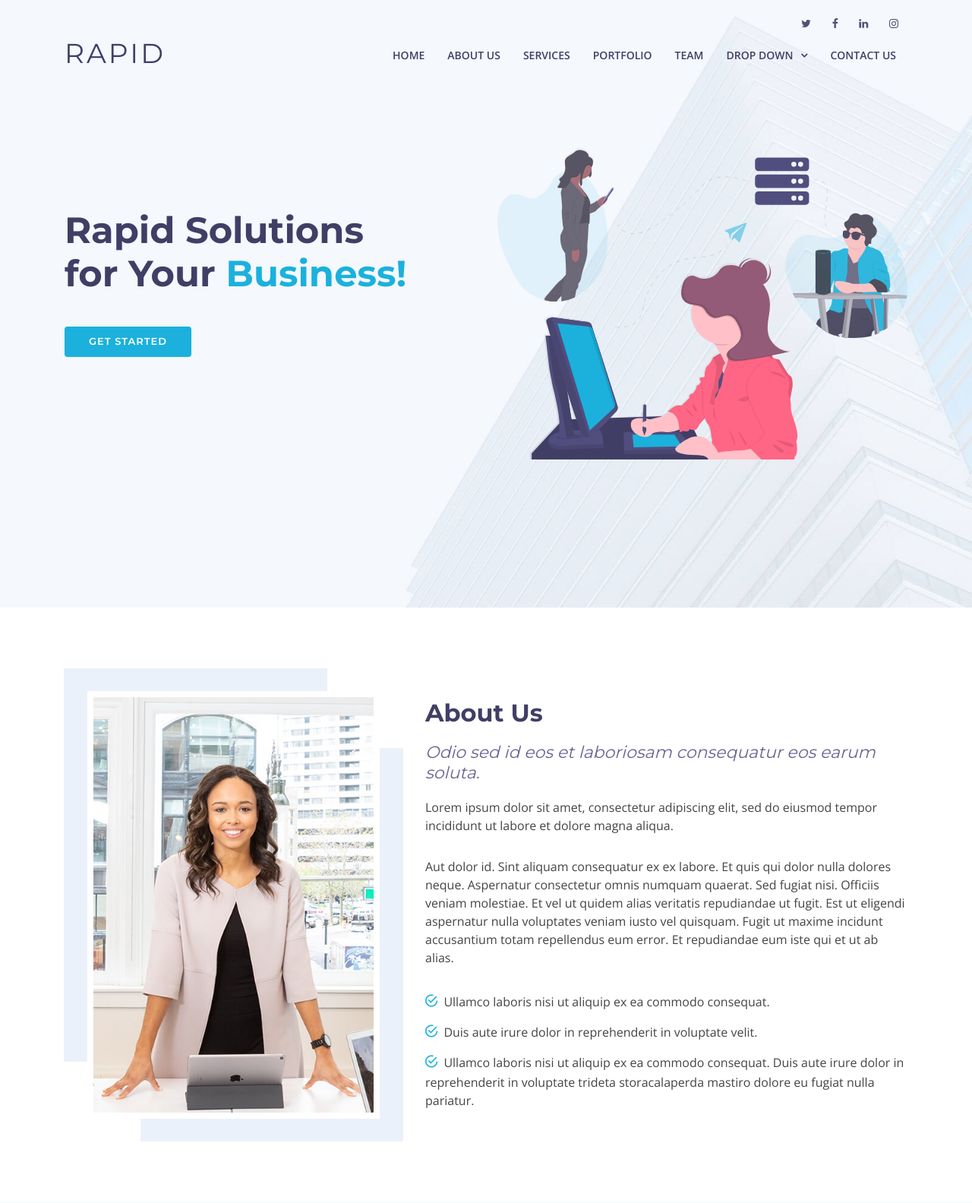
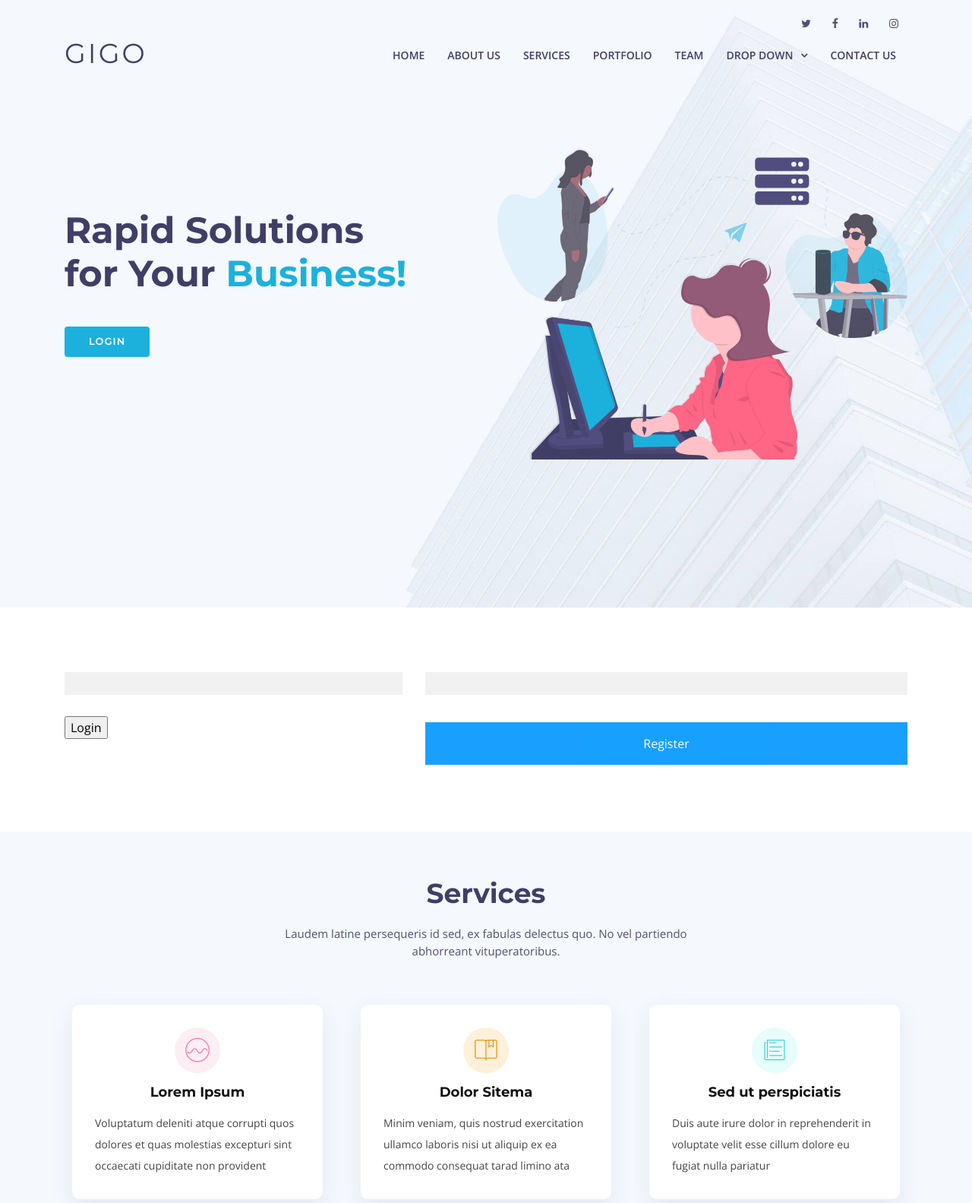
Before and after one commit to pratyuuush/Django-Project, a Django app: page /home/ in a window 1280 px wide. Shown: the top 1584 px of the page at 76% size. Run offline with Django 3.2, Linux system fonts and the light colour scheme; some libraries are stand-ins or nearby versions; some web fonts are replaced.

Commit message:
my commit

```diff
--- a/first/settings.py
+++ b/first/settings.py
@@ -125,7 +125,7 @@ STATIC_URL = '/static/'
 
 STATICFILES_DIRS = [
     os.path.join(BASE_DIR, 'static'),
-    "Website/GigVersions/first/static",
+    "/home/rkd/Desktop/desktop/first/first/static/",
 ]
 MEDIA_ROOT = os.path.join(BASE_DIR, "media")
 MEDIA_URL = '/media/'
--- a/templates/accounts/index.html
+++ b/templates/accounts/index.html
@@ -1,3 +1,4 @@
+{% load crispy_forms_tags %}
 {% load static %}
 <!DOCTYPE html>
 <html lang="en">
@@ -37,6 +38,80 @@
   * Author: BootstrapMade.com
   * License: https://bootstrapmade.com/license/
   ======================================================== -->
+
+
+  <style>
+
+    * {
+      box-sizing: border-box;
+    }
+
+    /* Full-width input fields */
+    .form-group {
+      width: 100%;
+      padding: 15px;
+      margin: 5px 0 22px 0;
+      display: inline-block;
+      border: none;
+      background: #f1f1f1;
+    }
+
+    input[type=text]:focus, input[type=password]:focus {
+      background-color: #ddd;
+      outline: none;
+    }
+
+    /* Overwrite default styles of hr */
+    hr {
+      border: 1px solid #f1f1f1;
+      margin-bottom: 25px;
+    }
+
+    /* Set a style for the submit button */
+    .btnRegister {
+      background-color: rgb(0, 150, 255);
+      color: white;
+      padding: 16px 20px;
+      margin: 8px 0;
+      border: none;
+      cursor: pointer;
+      width: 100%;
+      opacity: 0.9;
+    }
+
+    .btnRegister:hover {
+      opacity: 1;
+    }
+
+    /* Add a blue text color to links */
+    a {
+      color: dodgerblue;
+    }
+
+    /* Set a grey background color and center the text of the "sign in" section */
+    .signin {
+      background-color: #f1f1f1;
+      text-align: center;
+    }
+
+    .navbar {
+      overflow: hidden;
+      background-color: rgb(0, 150, 255);
+    }
+
+    .navbar a {
+      float: left;
+      font-size: 16px;
+      color: white;
+      text-align: center;
+      padding: 14px 16px;
+      text-decoration: none;
+    }
+
+    </style>
+
+
+
 </head>
 
 <body>
@@ -59,7 +134,7 @@
 
       <div class="logo float-left">
         <!-- Uncomment below if you prefer to use an image logo -->
-        <h1 class="text-light"><a href="#intro" class="scrollto"><span>Rapid</span></a></h1>
+        <h1 class="text-light"><a href="#intro" class="scrollto"><span>GIGO</span></a></h1>
         <!-- <a href="#header" class="scrollto"><img src="assets/img/logo.png" alt="" class="img-fluid"></a> -->
       </div>
 
@@ -101,7 +176,7 @@
         <div class="col-md-6 intro-info order-md-first order-last">
           <h2>Rapid Solutions<br>for Your <span>Business!</span></h2>
           <div>
-            <a href="#about" class="btn-get-started scrollto">Get Started</a>
+            <a href="#about" class="btn-get-started scrollto">Login</a>
           </div>
         </div>
 
@@ -122,32 +197,24 @@
         <div class="row">
 
           <div class="col-lg-5 col-md-6">
-            <div class="about-img">
-              <img src="{% static 'img/about-img.jpg' %}" alt="">
-            </div>
+            <form method="POST">
+              {% csrf_token %}
+              <fieldset class="form-group">
+                  {{ l_form|crispy }}
+              </fieldset>
+              <input type="submit" class="btnLogin" value="Login" />
+            </form>
           </div>
 
           <div class="col-lg-7 col-md-6">
-            <div class="about-content">
-              <h2>About Us</h2>
-              <h3>Odio sed id eos et laboriosam consequatur eos earum soluta.</h3>
-              <p>Lorem ipsum dolor sit amet, consectetur adipiscing elit, sed do eiusmod tempor incididunt ut labore et
-                dolore magna aliqua.</p>
-              <p>Aut dolor id. Sint aliquam consequatur ex ex labore. Et quis qui dolor nulla dolores neque. Aspernatur
-                consectetur omnis numquam quaerat. Sed fugiat nisi. Officiis veniam molestiae. Et vel ut quidem alias
-                veritatis repudiandae ut fugit. Est ut eligendi aspernatur nulla voluptates veniam iusto vel quisquam.
-                Fugit ut maxime incidunt accusantium totam repellendus eum error. Et repudiandae eum iste qui et ut ab
-                alias.</p>
-              <ul>
-                <li><i class="ion-android-checkmark-circle"></i> Ullamco laboris nisi ut aliquip ex ea commodo
-                  consequat.</li>
-                <li><i class="ion-android-checkmark-circle"></i> Duis aute irure dolor in reprehenderit in voluptate
-                  velit.</li>
-                <li><i class="ion-android-checkmark-circle"></i> Ullamco laboris nisi ut aliquip ex ea commodo
-                  consequat. Duis aute irure dolor in reprehenderit in voluptate trideta storacalaperda mastiro dolore
-                  eu fugiat nulla pariatur.</li>
-              </ul>
-            </div>
+            <form method="POST">
+              {% csrf_token %}
+              <fieldset class="form-group">
+                  {{ s_form|crispy }}
+              </fieldset>
+
+              <input type="submit" class="btnRegister" value="Register" />
+            </form>
           </div>
         </div>
       </div>
```
